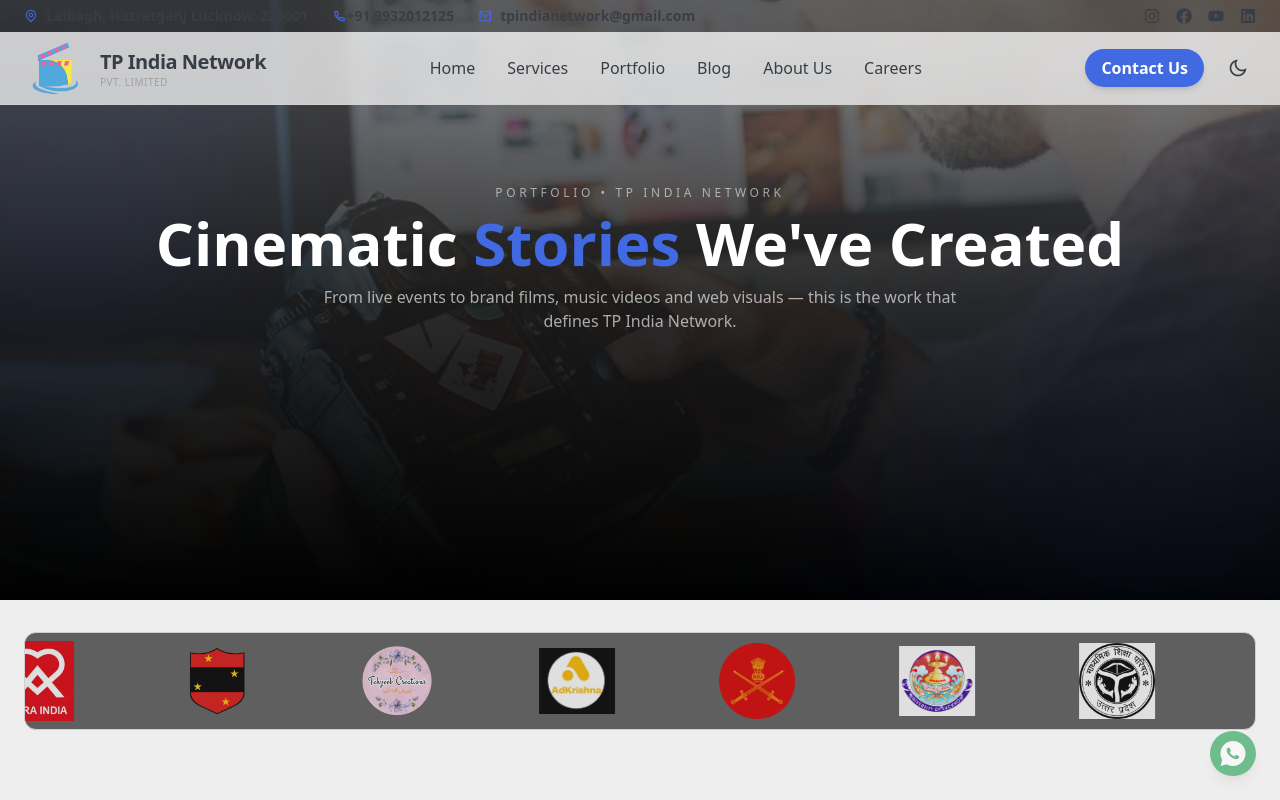
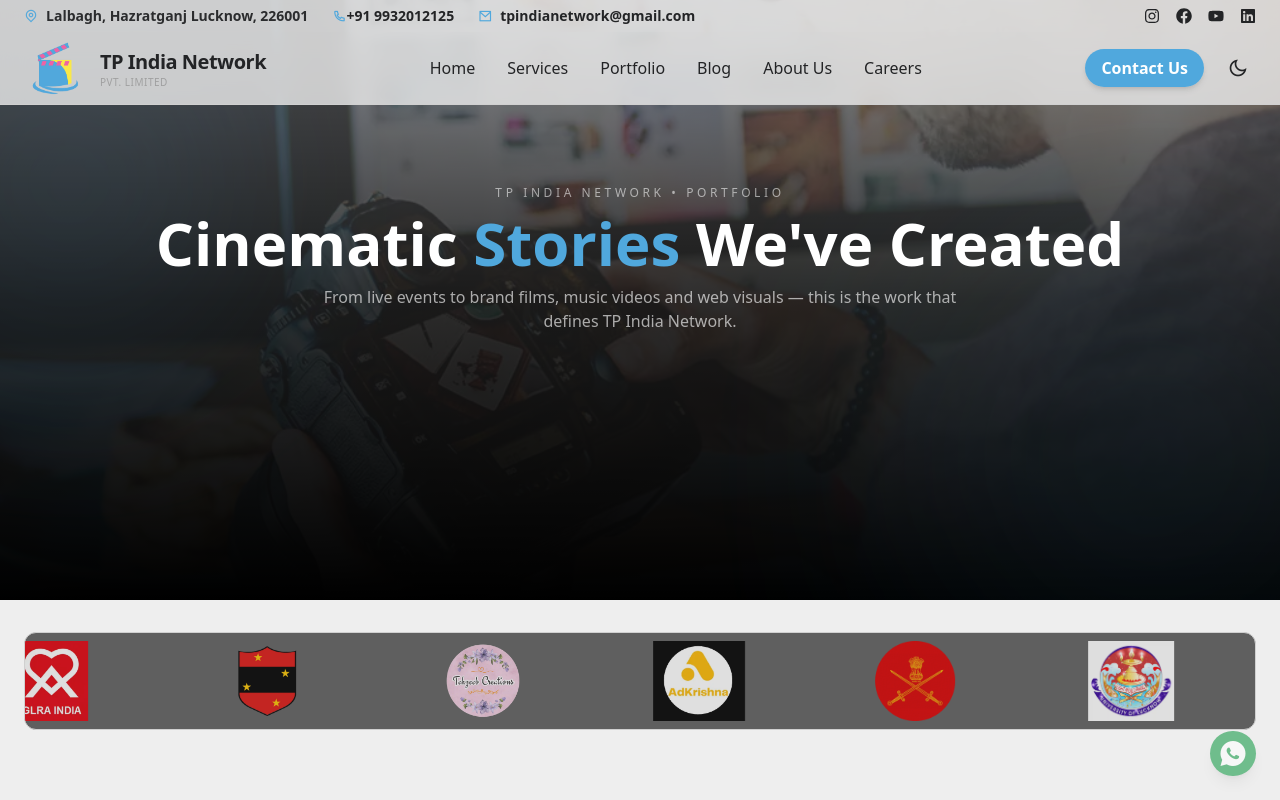
Before and after one commit to shiv-co/TpIndia, a React (Vite) app in the folder frontend/: page /portfolio in a window 1280 px wide. Shown: the top 800 px of the page. Built offline with nearby package versions, Linux system fonts and the light colour scheme.

Commit message:
changed navbar top banner and re-designed the our people carousel in about.jsx

```diff
--- a/frontend/index.html
+++ b/frontend/index.html
@@ -4,7 +4,7 @@
     <meta charset="UTF-8" />
     <link rel="icon" type="image/svg+xml" href="/logo.webp" />
     <meta name="viewport" content="width=device-width, initial-scale=1.0" />
-    <title>Tp India Network</title>
+    <title>TP India Network Private Limited</title>
     <link
       href="https://cdn.jsdelivr.net/npm/remixicon/fonts/remixicon.css"
       rel="stylesheet"
--- a/frontend/src/index.css
+++ b/frontend/src/index.css
@@ -3,9 +3,10 @@
 :root {
   /* Light theme (default) */
   --bg-color: #eeeeee;
-  --text-primary: #393e46;
+  /* --text-primary: #393e46; */
+  --text-primary: #232426;
   --text-secondary: #a0a0a0;
-  --accent-color: #4169e1;
+  --accent-color: #50a8dd;
   --border-color: #d0d0d0;
 }
 
@@ -14,7 +15,7 @@
   --bg-color: #1a1a1a;
   --text-primary: #fafafa;
   --text-secondary: #a0a0a0;
-  --accent-color: #4169e1;
+  --accent-color: #50a8dd;
   --border-color: #3a3a3a;
 }
 
--- a/frontend/src/pages/navbar.jsx
+++ b/frontend/src/pages/navbar.jsx
@@ -44,7 +44,7 @@ export default function Navbar() {
       <div
         className="w-full fixed top-0 left-0 z-[60] backdrop-blur-xl transition-colors"
         style={{
-          backgroundColor: "var(--topbar-bg, rgba(0,0,0,0.32))",
+          backgroundColor: "color-mix(in srgb, var(--bg-color) 80%, transparent)",
           color: "var(--topbar-text, var(--text-primary))",
           height: "var(--topbar-height, 2rem)",
         }}
@@ -90,7 +90,7 @@ export default function Navbar() {
               />
               <a
                 href="mailto:tpindianetwork@gmail.com"
-                className="hover:underline whitespace-nowrap underline-offset-4 decoration-[var(--accent-color)] transition font-extrabold dark:font-medium"
+                className="hover:underline whitespace-nowrap underline-offset-4 decoration-[var(--accent-color)] transition font-extrabold dark:font-medium "
               >
                 tpindianetwork@gmail.com
               </a>
--- a/frontend/src/pages/portfolio.jsx
+++ b/frontend/src/pages/portfolio.jsx
@@ -175,7 +175,7 @@ export default function PortfolioPage() {
             transition={{ duration: 0.7 }}
             className="uppercase tracking-[0.3em] text-xs text-white/70 mb-3"
           >
-            Portfolio • TP India Network
+            TP India Network • Portfolio
           </motion.p>
 
           <motion.h1
@@ -202,13 +202,13 @@ export default function PortfolioPage() {
       </section>
 
       {/* Logos carousel */}
-      <section className="max-w-7xl mx-auto px-6 py-8">
+      <section className="max-w-8xl mx-auto px-6 py-8">
         <div className="relative overflow-hidden rounded-xl border border-[var(--border-color)] bg-black/60">
           {/* Marquee Container */}
           <div className="flex overflow-hidden">
             {/* Track (Animated) */}
             <motion.div
-              className="flex gap-10 whitespace-nowrap"
+              className="flex gap-4 whitespace-nowrap"
               animate={{ x: ["0%", "-100%"] }}
               transition={{
                 duration: 50,
@@ -220,12 +220,12 @@ export default function PortfolioPage() {
               {[...logos, ...logos].map((l, i) => (
                 <div
                   key={i}
-                  className="flex items-center justify-center min-w-[140px] h-24 opacity-80 px-8"
+                  className="flex items-center justify-center min-w-[200px] h-24 opacity-80 px-8"
                 >
                   <img
                     src={l}
                     alt={`logo-${i}`}
-                    className="max-h-20 object-contain  hover:grayscale-0 transition"
+                    className="max-h-20 object-contain hover:grayscale-25 transition"
                   />
                 </div>
               ))}
```
Also changed, not shown: frontend/src/pages/about.jsx (+206 -43 lines), frontend/src/pages/homePage.jsx (+1 -39 lines), frontend/src/assets/crew_img/Garima_Mishra.webp, frontend/src/assets/crew_img/anju.webp.
